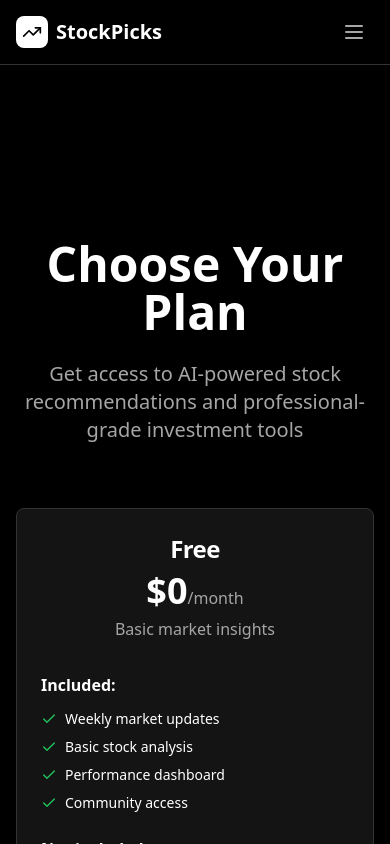
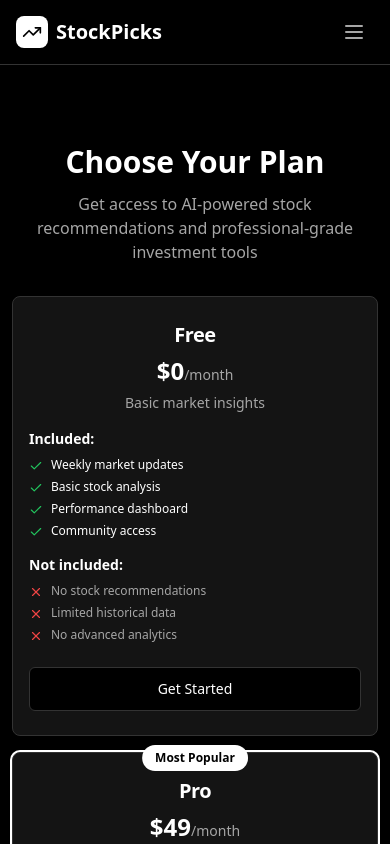
Before and after one commit to smooth-path-investing/SPI-Frontend, a React (Vite) app: page /pricing in a window 390 px wide. Shown: the top 844 px of the page. Built offline with nearby package versions, Linux system fonts and the light colour scheme.

Commit message:
Refactor: Improve mobile UI/UX
Improved the mobile user interface for a cleaner, less cluttered, and more intuitive experience. This includes adjustments to spacing, layout, and component sizing across the application.

```diff
--- a/src/pages/Pricing.tsx
+++ b/src/pages/Pricing.tsx
@@ -65,77 +65,88 @@ export const Pricing: React.FC = () => {
   ];
 
   return (
-    <div className="min-h-screen bg-background text-foreground pt-24">
-      <div className="max-w-7xl mx-auto px-4 sm:px-6 lg:px-8 py-20">
-        <div className="text-center mb-16">
-          <h1 className="text-5xl font-bold mb-6 text-foreground">
+    <div className="min-h-screen bg-background text-foreground">
+      <div className="max-w-7xl mx-auto px-3 sm:px-6 lg:px-8 pt-20 pb-8 sm:pt-24 sm:pb-12">
+        {/* Header Section */}
+        <div className="text-center mb-8 sm:mb-12 lg:mb-16">
+          <h1 className="text-3xl sm:text-4xl lg:text-5xl font-bold mb-3 sm:mb-4 lg:mb-6 text-foreground">
             Choose Your Plan
           </h1>
-          <p className="text-xl text-muted-foreground max-w-3xl mx-auto">
+          <p className="text-base sm:text-lg lg:text-xl text-muted-foreground max-w-2xl lg:max-w-3xl mx-auto px-2">
             Get access to AI-powered stock recommendations and professional-grade investment tools
           </p>
         </div>
 
-        <div className="grid md:grid-cols-3 gap-8 mb-16">
+        {/* Plans Grid */}
+        <div className="space-y-4 sm:space-y-6 lg:space-y-0 lg:grid lg:grid-cols-3 lg:gap-6 xl:gap-8 mb-8 sm:mb-12 lg:mb-16">
           {plans.map((plan, index) => (
-            <Card key={index} className={`relative ${plan.popular ? 'ring-2 ring-primary' : ''}`}>
+            <Card key={index} className={`relative ${plan.popular ? 'ring-2 ring-primary shadow-lg' : 'shadow-sm'} ${index === 1 ? 'lg:scale-105 lg:z-10' : ''}`}>
               {plan.popular && (
-                <Badge className="absolute -top-3 left-1/2 transform -translate-x-1/2 bg-primary text-primary-foreground">
+                <Badge className="absolute -top-2 left-1/2 transform -translate-x-1/2 bg-primary text-primary-foreground text-xs px-3 py-1">
                   Most Popular
                 </Badge>
               )}
-              <CardHeader className="text-center pb-8">
-                <CardTitle className="text-2xl font-bold">{plan.name}</CardTitle>
-                <div className="mt-4">
-                  <span className="text-4xl font-bold">{plan.price}</span>
-                  <span className="text-muted-foreground">{plan.period}</span>
+
+              <CardHeader className="text-center pb-4 sm:pb-6 lg:pb-8 px-4 sm:px-6">
+                <CardTitle className="text-xl sm:text-2xl font-bold">{plan.name}</CardTitle>
+                <div className="mt-2 sm:mt-4">
+                  <span className="text-2xl sm:text-3xl lg:text-4xl font-bold">{plan.price}</span>
+                  <span className="text-sm sm:text-base text-muted-foreground">{plan.period}</span>
                 </div>
-                <p className="text-muted-foreground mt-2">{plan.description}</p>
+                <p className="text-sm sm:text-base text-muted-foreground mt-1 sm:mt-2">{plan.description}</p>
               </CardHeader>
-              <CardContent className="space-y-6">
+
+              <CardContent className="space-y-4 sm:space-y-6 px-4 sm:px-6">
+                {/* Features */}
                 <div>
-                  <h4 className="font-semibold mb-3">Included:</h4>
-                  <ul className="space-y-2">
+                  <h4 className="font-semibold mb-2 sm:mb-3 text-sm sm:text-base">Included:</h4>
+                  <ul className="space-y-1.5 sm:space-y-2">
                     {plan.features.map((feature, featureIndex) => (
-                      <li key={featureIndex} className="flex items-center">
-                        <Check className="w-4 h-4 text-green-500 mr-2 flex-shrink-0" />
-                        <span className="text-sm">{feature}</span>
+                      <li key={featureIndex} className="flex items-start">
+                        <Check className="w-3.5 h-3.5 sm:w-4 sm:h-4 text-green-500 mr-2 mt-0.5 flex-shrink-0" />
+                        <span className="text-xs sm:text-sm leading-tight">{feature}</span>
                       </li>
                     ))}
                   </ul>
                 </div>
 
+                {/* Limitations */}
                 {plan.limitations.length > 0 && (
                   <div>
-                    <h4 className="font-semibold mb-3">Not included:</h4>
-                    <ul className="space-y-2">
+                    <h4 className="font-semibold mb-2 sm:mb-3 text-sm sm:text-base">Not included:</h4>
+                    <ul className="space-y-1.5 sm:space-y-2">
                       {plan.limitations.map((limitation, limitIndex) => (
-                        <li key={limitIndex} className="flex items-center">
-                          <X className="w-4 h-4 text-red-500 mr-2 flex-shrink-0" />
-                          <span className="text-sm text-muted-foreground">{limitation}</span>
+                        <li key={limitIndex} className="flex items-start">
+                          <X className="w-3.5 h-3.5 sm:w-4 sm:h-4 text-red-500 mr-2 mt-0.5 flex-shrink-0" />
+                          <span className="text-xs sm:text-sm text-muted-foreground leading-tight">{limitation}</span>
                         </li>
                       ))}
                     </ul>
                   </div>
                 )}
 
-                <Button
-                  className={`w-full ${plan.popular ? 'bg-primary hover:bg-primary/90' : ''}`}
-                  variant={plan.popular ? 'default' : 'outline'}
-                >
-                  {plan.buttonText}
-                </Button>
+                {/* CTA Button */}
+                <div className="pt-2 sm:pt-4">
+                  <Button
+                    className={`w-full text-sm sm:text-base py-2.5 sm:py-3 ${plan.popular ? 'bg-primary hover:bg-primary/90' : ''}`}
+                    variant={plan.popular ? 'default' : 'outline'}
+                    size="lg"
+                  >
+                    {plan.buttonText}
+                  </Button>
+                </div>
               </CardContent>
             </Card>
           ))}
         </div>
 
-        <div className="bg-muted rounded-lg p-8 text-center">
-          <h2 className="text-2xl font-bold mb-4">Need a Custom Solution?</h2>
-          <p className="text-muted-foreground mb-6">
+        {/* Enterprise Section */}
+        <div className="bg-muted rounded-lg p-4 sm:p-6 lg:p-8 text-center mx-2 sm:mx-0">
+          <h2 className="text-lg sm:text-xl lg:text-2xl font-bold mb-2 sm:mb-3 lg:mb-4">Need a Custom Solution?</h2>
+          <p className="text-sm sm:text-base text-muted-foreground mb-4 sm:mb-6 px-2 leading-relaxed">
             Enterprise plans available with custom integrations, dedicated infrastructure, and personalized support.
           </p>
-          <Button variant="outline">
+          <Button variant="outline" size="lg" className="text-sm sm:text-base">
             Contact Enterprise Sales
           </Button>
         </div>
```
